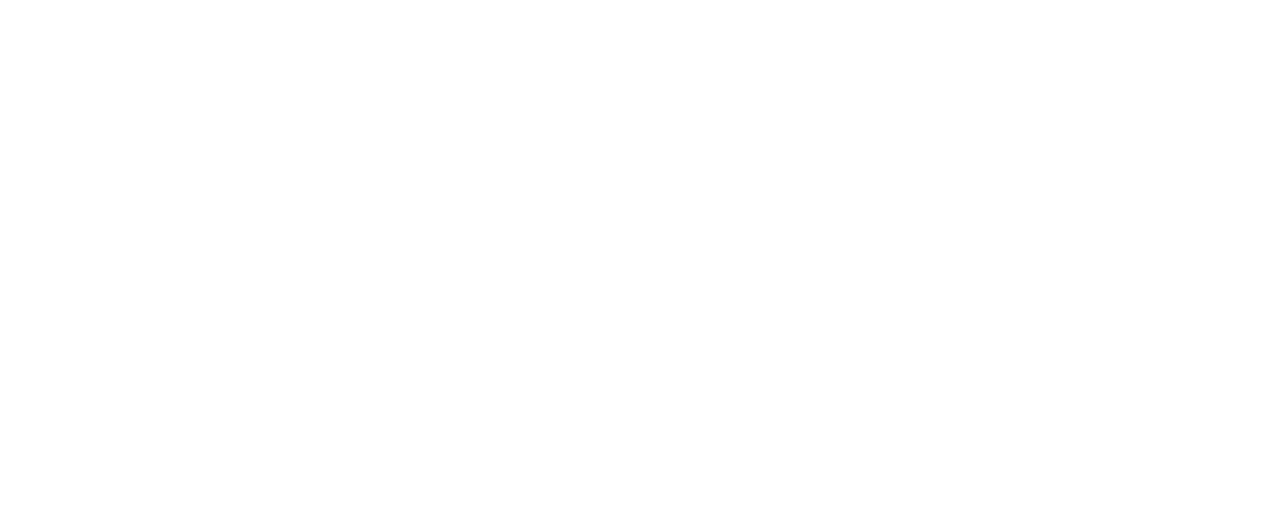
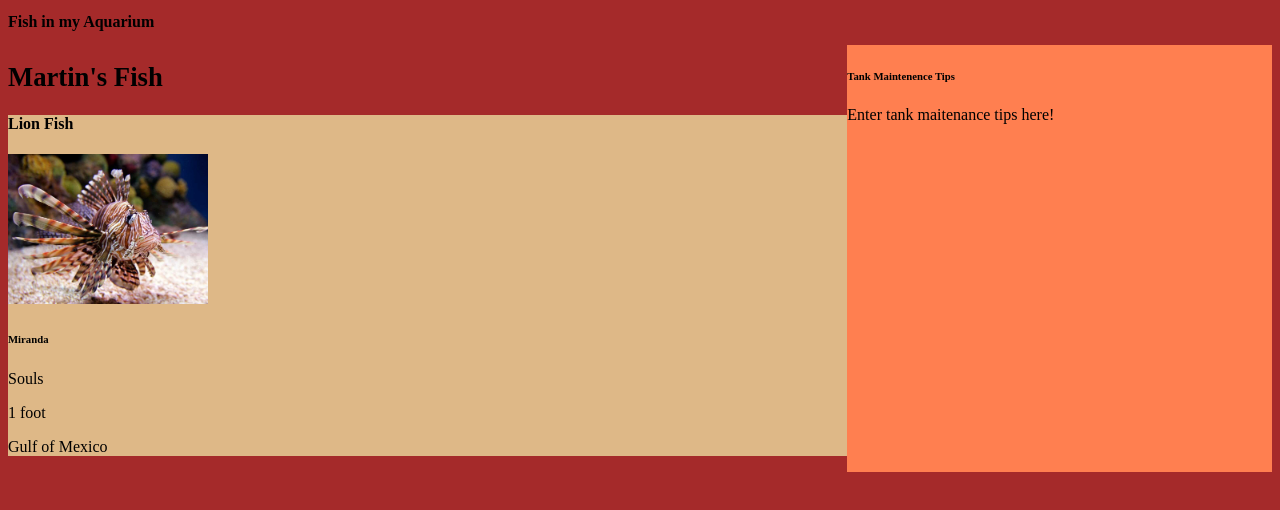
Before and after one commit to ajstyers/NSS-Martins-Aquarium, a plain HTML site: page index.html in a window 1280 px wide. Drawn offline with Linux system fonts and the light colour scheme.

Commit message:
edit oct15

```diff
--- a/index.html
+++ b/index.html
@@ -4,10 +4,38 @@
   <meta charset="UTF-8">
   <meta http-equiv="X-UA-Compatible" content="IE=edge">
   <meta name="viewport" content="width=device-width, initial-scale=1.0">
-  <title>Fish in my Aquarium</title>
+  <title>Martin's Aquarium</title>
   <link rel="stylesheet" href="./styles/main.css" />
 </head>
 <body>
+  <h2 class="headerMini">Fish in my Aquarium</h2>
+
+  <div id="appMain">
+    <div class="mainPage">
+
+      <h1 class="fishHeader">Martin's Fish</h1>
+
+      <article class="allFish">
+        <section class="fishDetail">
+          <h4 class="fishDetail_h4">Lion Fish</h4>
+          <img class= "lionfish-img" src="./images/lionfish.jpg" />
+          <h6 class="fish--details__header6">Miranda</h6>
+          <p class="fish--details__p fish--food">Souls</p>
+          <p class="fish--details__p fish--length">1 foot</p>
+          <p class="fish--details__p fish--location">Gulf of Mexico</p>
+        </section>
+
+
+      </article>
+    </div>
+    <aside class="rightSide">
+      <h6>Tank Maintenence Tips</h6>
+      <section>
+        <p>Enter tank maitenance tips here!</p>
+      </section>
+    </aside>
+  </div>
+
 
 </body>
 </html>
--- a/styles/main.css
+++ b/styles/main.css
@@ -0,0 +1,37 @@
+body {
+    background-color: brown;
+}
+
+#appMain {
+    display: flex;
+    justify-content: space-evenly;
+  }
+
+.headerMini {
+    /* settings for h1 header text*/
+    font-size: 12pt;
+}
+
+.mainPage {
+    /* sectioned off for main page (left side) */
+    flex: 2 10px;
+}
+
+aside {
+    /* aside for explaining process of keeping tank clean */
+    background-color: coral;
+    flex: 1 10px;
+    float: right;
+}
+
+.allFish {
+    background-color: burlywood;
+}
+
+.fishHeader {
+    font-size: 20pt;
+}
+
+.lionfish-img{
+    width: 200px;
+}
```
Also changed, not shown: images/lionfish.jpg (added), 1 other file.
